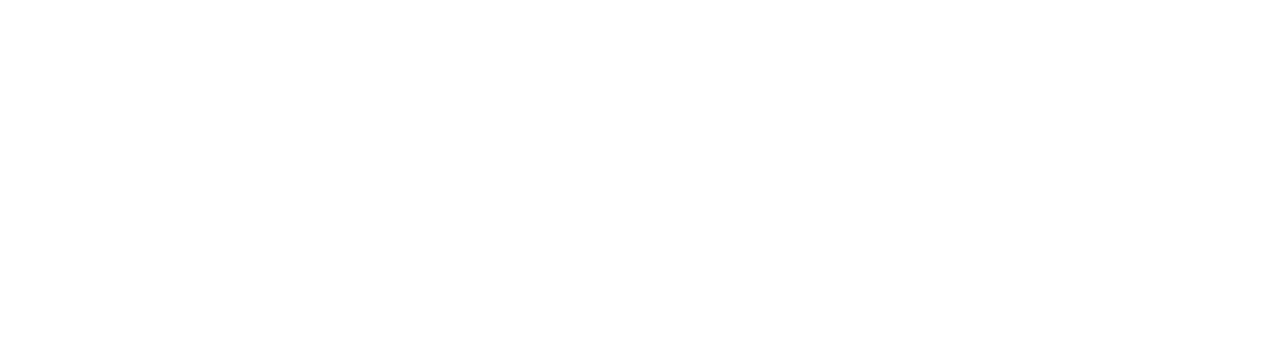
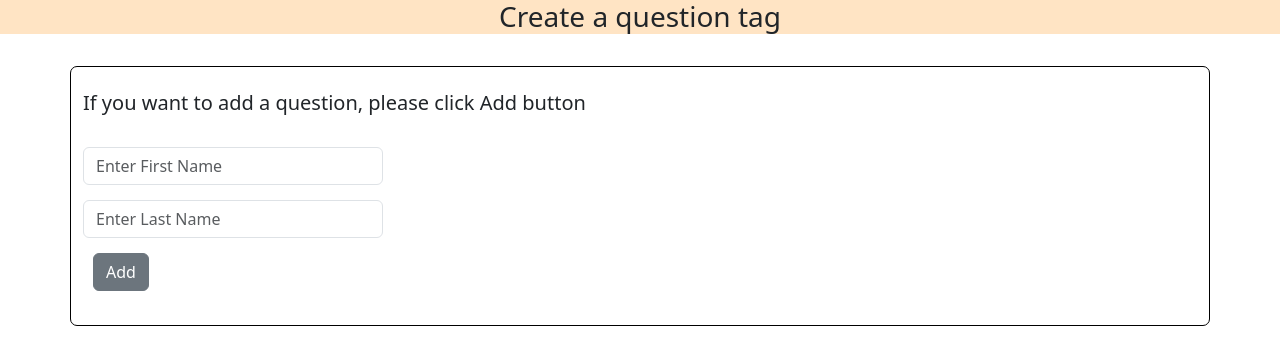
Before and after one commit to AysuDemirci/question_page, a React (Create React App) app: page / in a window 1280 px wide. Shown: the top 364 px of the page. Built offline with nearby package versions, Linux system fonts and the light colour scheme.

Commit message:
added add/remove button

```diff
--- a/package.json
+++ b/package.json
@@ -6,9 +6,11 @@
     "@testing-library/jest-dom": "^5.16.5",
     "@testing-library/react": "^13.4.0",
     "@testing-library/user-event": "^13.5.0",
+    "bootstrap": "^5.3.0-alpha1",
     "react": "^18.2.0",
     "react-dom": "^18.2.0",
     "react-scripts": "5.0.1",
+    "reactstrap": "^9.1.6",
     "web-vitals": "^2.1.4"
   },
   "scripts": {
--- a/src/App.js
+++ b/src/App.js
@@ -1,9 +1,17 @@
 import React from "react";
+import { Container } from "reactstrap";
+import QuestionTag from "./Components/QuestionTag";
 
 export default function App() {
   return (
     <div>
-
+      <div className="header">
+        <h3>Create a question tag</h3>
+      </div>
+      <br />
+      <Container className="body">
+        <QuestionTag />
+      </Container>
     </div>
   );
 }
--- /dev/null
+++ b/src/Components/QuestionTag.js
@@ -0,0 +1,57 @@
+import React, { useState } from "react";
+import { Button, Form, Input, Label } from "reactstrap";
+
+export default function QuestionTag() {
+  const [inputList, setInputList] = useState([{ firstName: "", lastName: "" }]);
+
+  function handleInputChange(e,index){
+    const{name,value}=e.target;
+    const list=[...inputList]
+    list[index][name]=value;
+    setInputList(list)
+  }
+
+  const handleRemoveClick=index=>{
+    const list =[...inputList]
+    list.splice(index,1)
+    setInputList(list)
+  }
+
+  const handleAddClick=()=>{
+    setInputList([...inputList,{firstName:"",lastName:""}])
+  }
+
+  return (
+    <div>
+      <br />
+      <h5>If you want to add a question, please click Add button</h5>
+      <br />
+      {inputList.map((x, i) => {
+        return (
+          <div>
+            <Input
+              style={{ width: "300px", marginBottom: "15px" }}
+              name="firstName"
+              placeholder="Enter First Name"
+              onChange={e=>handleInputChange(e,i)}
+              value={x.firstName}
+            />
+            <Input
+              style={{ width: "300px", marginBottom: "15px" }}
+              name="lastName"
+              placeholder="Enter Last Name"
+              onChange={e=>handleInputChange(e,i)}
+              value={x.lastName}
+            />{" "}
+            <div>
+              {inputList.length !== 1 && <Button className="question-btn" onClick={()=>handleRemoveClick(i)}>Remove</Button>}
+              {inputList.length - 1 === i && <Button className="question-btn2" onClick={handleAddClick}>Add</Button>}
+            </div>
+          </div>
+        );
+      })}
+
+      <br />
+    </div>
+  );
+}
--- a/src/Style.css
+++ b/src/Style.css
@@ -0,0 +1,17 @@
+.header{
+    text-align: center;
+    background-color: bisque;
+}
+
+.body{
+    border: 1px solid black;
+    border-radius: 7px;
+}
+.question-btn{
+
+    margin-bottom: 10px;
+}
+.question-btn2{
+    margin-left: 10px;
+    margin-bottom: 10px;
+}
--- a/src/index.js
+++ b/src/index.js
@@ -3,6 +3,7 @@
 import './Style.css';
 import App from './App';
 import reportWebVitals from './reportWebVitals';
+import 'bootstrap/dist/css/bootstrap.min.css';
 
 const root = ReactDOM.createRoot(document.getElementById('root'));
 root.render(
```
Also changed, not shown: 1 other file (tests, documents, lock files or other folders).
